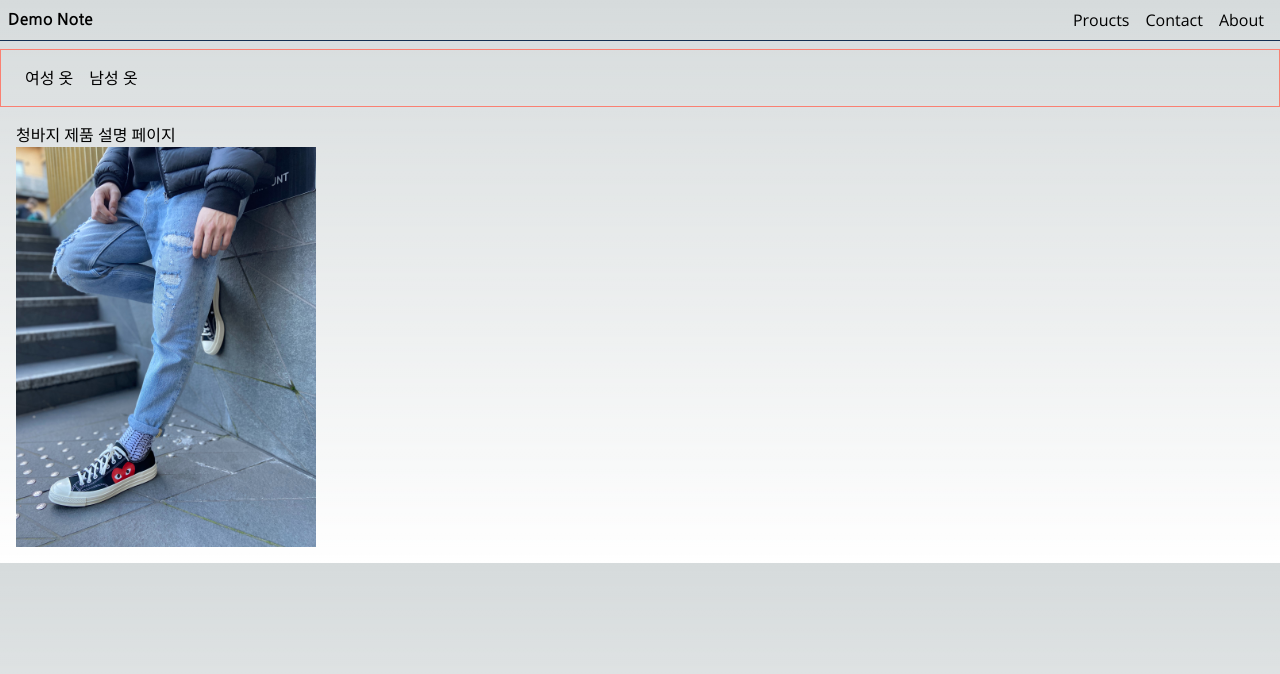
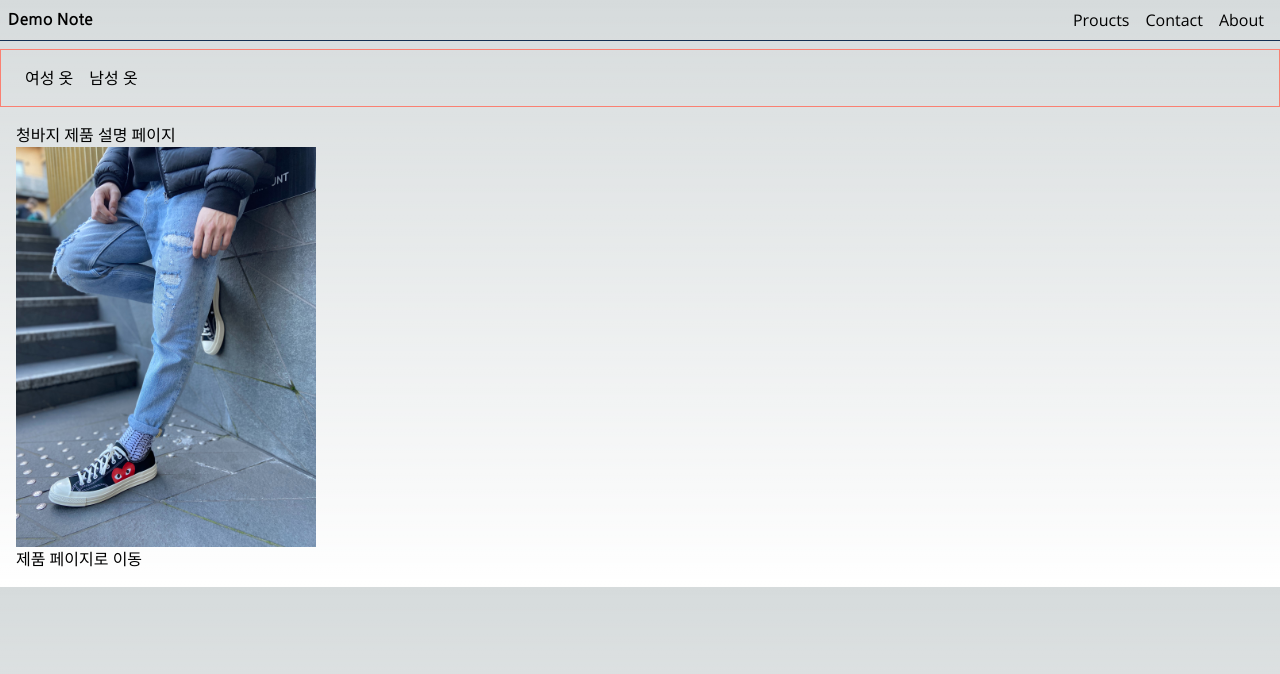
Before and after one commit to Dorumuk/nextjs-study, a Next.js app: page /products/1234 in a window 1280 px wide. Shown: the top 674 px of the page. Built offline with nearby package versions, Linux system fonts and the light colour scheme.

Commit message:
Learn redirect

```diff
--- a/src/app/products/[slug]/page.tsx
+++ b/src/app/products/[slug]/page.tsx
@@ -1,6 +1,7 @@
+import GoProductsButton from "@/components/GoProductsButton";
 import { getProduct, getProducts } from "@/service/products";
 import Image from "next/image";
-import { notFound } from "next/navigation";
+import { notFound, redirect } from "next/navigation";
 
 export const revalidate = 3; // ISR 렌더링, 3초 간격으로 SSG를 서버 상에 다시 만들어 둘 건지 정할 수 있음.
 
@@ -15,7 +16,8 @@
   const product = await getProduct(slug);
 
   if (!product) {
-    notFound();
+    redirect('/products');
+    // notFound();
   }
   // 서버 파일에 있는 데이터중 해당 제품의 정보를 찾아서 그걸 보여줌.
   return (
@@ -23,10 +25,11 @@
       <h1>{product.name} 제품 설명 페이지</h1>
       <Image
         src={`/images/${product.image}`}
-        alt=""
+        alt={product.name}
         width={300}
         height={300}
       />
+      <GoProductsButton/>
     </>
   )
 }
--- /dev/null
+++ b/src/components/GoProductsButton.tsx
@@ -0,0 +1,16 @@
+'use client';
+
+import { useRouter } from "next/navigation";
+
+export default function GoProductsButton() {
+  const router = useRouter();
+  return (
+    <button
+      onClick={()=>{
+        router.push('/products');
+      }}
+    >
+      제품 페이지로 이동
+    </button>
+  )
+}
```
